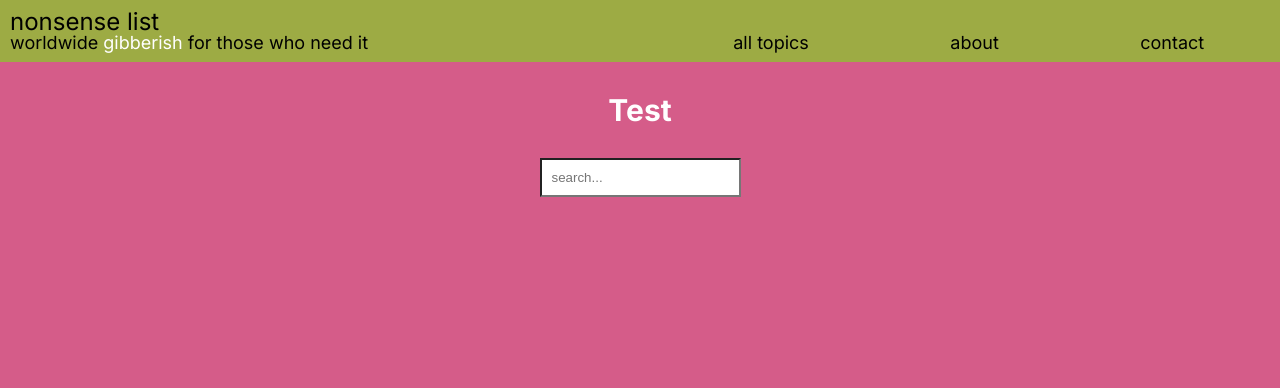
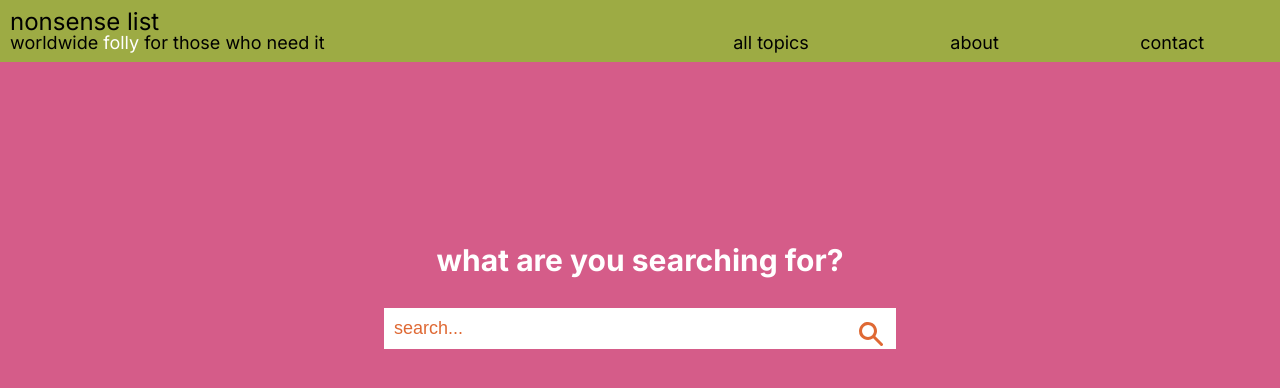
Before and after one commit to gracebmanning/nonsenselist, a React (Create React App) app: page / in a window 1280 px wide. Shown: the top 388 px of the page. Built offline with nearby package versions, Linux system fonts and the light colour scheme.

Commit message:
complete searchbar

```diff
--- a/package.json
+++ b/package.json
@@ -8,6 +8,8 @@
     "@testing-library/user-event": "^13.5.0",
     "react": "^18.2.0",
     "react-dom": "^18.2.0",
+    "react-icons": "^4.10.1",
+    "react-router-dom": "^6.15.0",
     "react-scripts": "5.0.1",
     "web-vitals": "^2.1.4"
   },
--- a/src/App.js
+++ b/src/App.js
@@ -1,4 +1,5 @@
 import './App.css';
+import { Routes, Route } from 'react-router-dom';
 import Navbar from './components/Navbar/Navbar';
 import Home from './components/Home/Home';
 
@@ -6,7 +7,9 @@ function App() {
   return (
     <div className="App">
       <Navbar/>
-      <Home/>
+      <Routes>
+        <Route path='/' element={<Home/>} />
+      </Routes>
     </div>
   );
 }
--- a/src/components/Home/Home.css
+++ b/src/components/Home/Home.css
@@ -3,6 +3,8 @@
     flex-direction: column;
     justify-content: center;
     align-items: center;
+    height: 100%;
+    margin-top: 150px;
 }
 
 .question{
@@ -10,18 +12,56 @@
     color: white;
 }
 
+.search{
+    display: flex;
+    flex-direction: column;
+    justify-content: left;
+    width: 40%;
+}
+
 .searchBar{
+    display: flex;
+    flex-direction: row;
+    align-items: center;
+    justify-content: right;
+}
+
+.searchInput{
     background-color: white;
     color: var(--accent-two);
+    border: white;
+    font-size: 18px;
+    width: 100%;
     padding: 10px;
+    margin-bottom: 10px;
 }
 
-.searchList{
+.searchInput::placeholder{
+    color: var(--accent-two);
+}
+
+.searchIcon{
+    position: absolute;
+    font-size: 30px;
+    color: var(--accent-two);
+    padding-right: 10px;
+}
+
+.resultList{
+    margin: 0px;
+    padding: 0px;
+    padding-left: 10px;
     display: none;
     list-style: none;
-    padding-left: 0px;
+    color: white;
+    font-size: 18px;
 }
 
-.searchList.expanded{
+.resultList.expanded{
     display: block;
 }
+
+.resultLink{
+    text-decoration: underline;
+    color: white;
+}
--- a/src/components/Home/Home.js
+++ b/src/components/Home/Home.js
@@ -1,5 +1,6 @@
 import './Home.css';
 import { useState } from 'react';
+import { HiSearch } from 'react-icons/hi';
 import topics from '../../topics';
 
 function getFilteredTopics(query){
@@ -15,11 +16,19 @@ export default function Home(){
 
     return(
         <div className='container'>
-            <h3 className='question'>Test</h3>
-            <input className='searchBar' type='text' placeholder='search...' onChange={e => setQuery(e.target.value)} />
-            <ul className={(query === '') ? 'searchList' : 'searchList expanded'}>
-                {filteredTopics.map(value => <h4 key={value}>{value}</h4>)}
-            </ul>
+            <h3 className='question'>what are you searching for?</h3>
+            <div className='search'>
+                <div className='searchBar'>
+                    <HiSearch className='searchIcon' />
+                    <input className='searchInput' type='text' placeholder='search...' onChange={e => setQuery(e.target.value)} />
+                </div>
+                <ul className={(query === '') ? 'resultList' : 'resultList expanded'}>
+                    {filteredTopics.map(value =>
+                        <li key={value}>
+                            <a className='resultLink' href={`topic/${value}`}>{value}</a>
+                        </li>)}
+                </ul>
+            </div>
         </div>
     );
 };
--- a/src/components/Navbar/Navbar.css
+++ b/src/components/Navbar/Navbar.css
@@ -19,6 +19,11 @@
 .navTitle{
     margin: 0px;
     font-weight: 400;
+}
+
+.navTitle a{
+    text-decoration: none;
+    color: black;
 }
 
 .navTagline{
--- a/src/components/Navbar/Navbar.js
+++ b/src/components/Navbar/Navbar.js
@@ -10,7 +10,7 @@ export default function Navbar(){
     return(
         <nav className='nav'>
             <div className='navHeader'>
-                <h1 className='navTitle'>nonsense list</h1>
+                <h1 className='navTitle'><a href='/'>nonsense list</a></h1>
                 <h2 className='navTagline'>worldwide <p id='taglineWord'>{taglineWord()}</p> for those who need it</h2>
             </div>
             <ul className='navList'>
--- a/src/index.js
+++ b/src/index.js
@@ -1,11 +1,12 @@
 import React from 'react';
 import ReactDOM from 'react-dom/client';
+import { BrowserRouter } from 'react-router-dom';
 import './index.css';
 import App from './App';
 
 const root = ReactDOM.createRoot(document.getElementById('root'));
 root.render(
-  <React.StrictMode>
+  <BrowserRouter>
     <App />
-  </React.StrictMode>
+  </BrowserRouter>
 );
```
Also changed, not shown: 1 other file (tests, documents, lock files or other folders).
